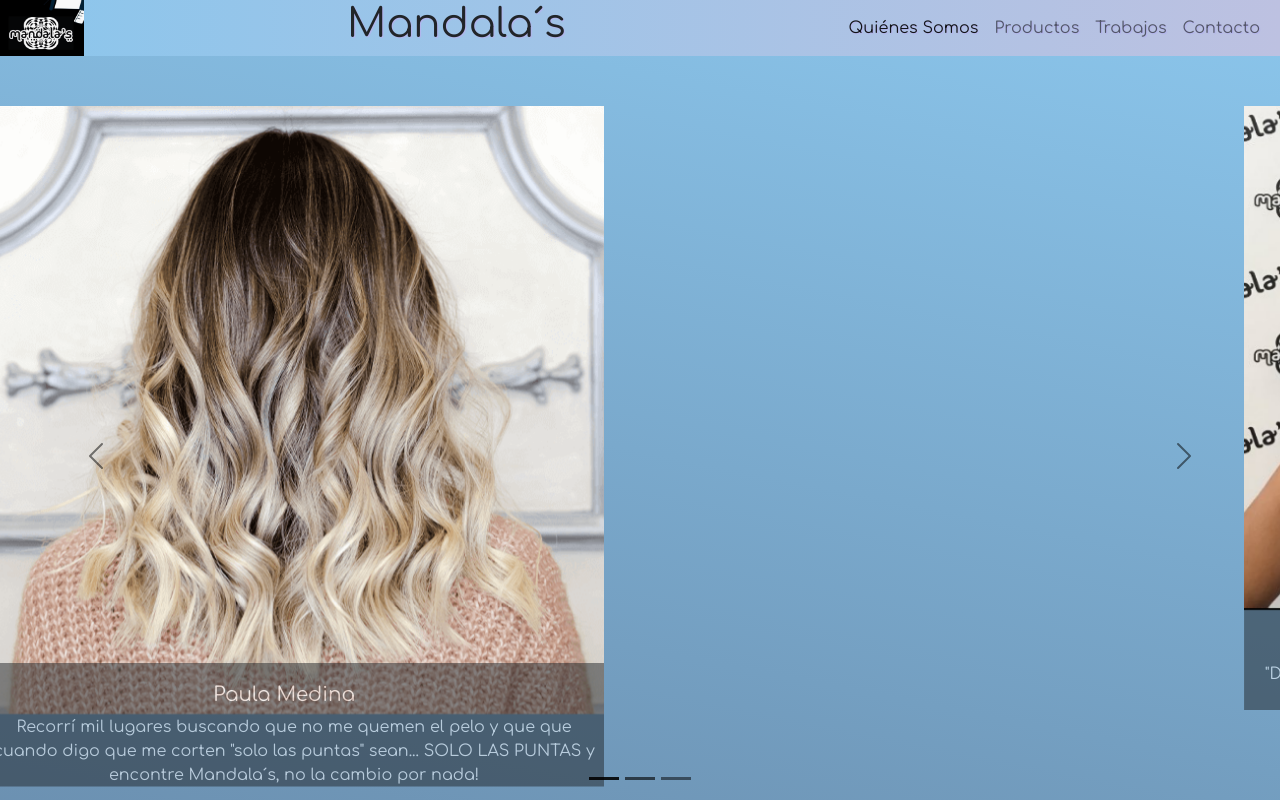
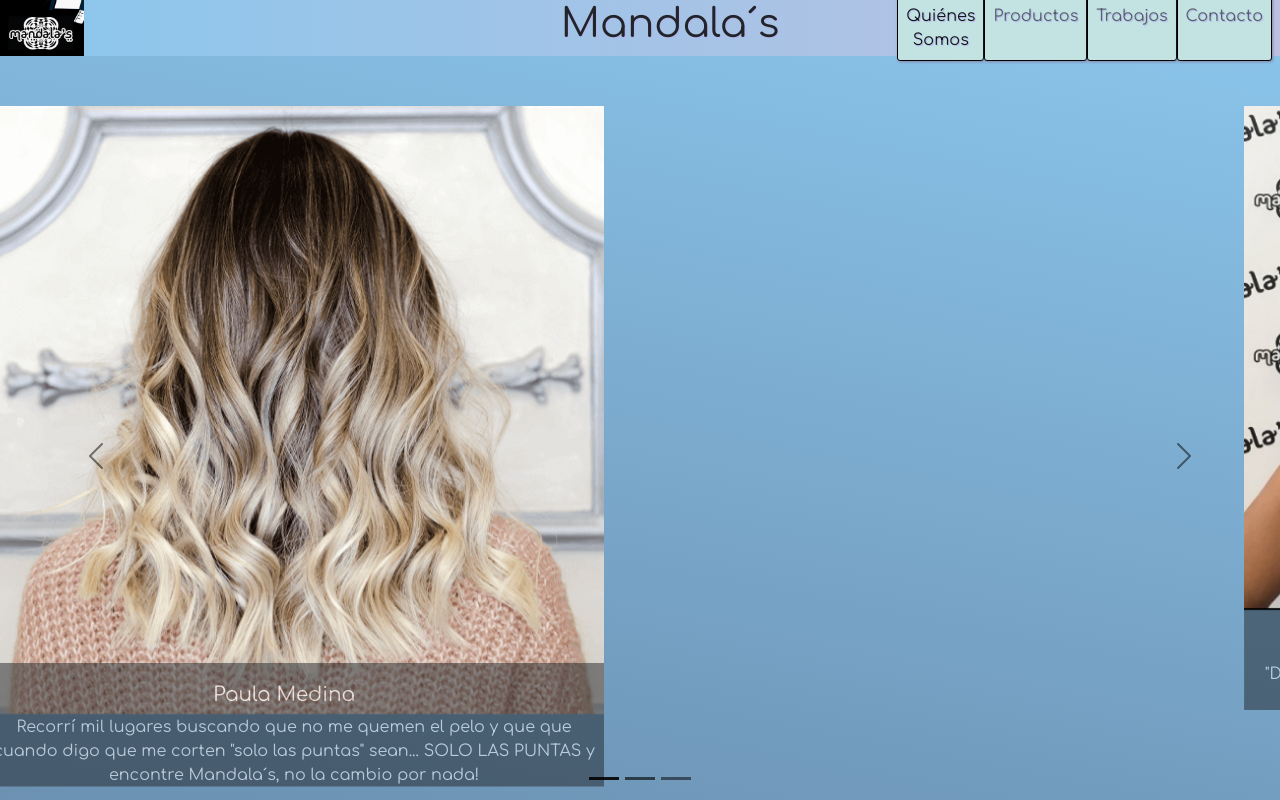
Before and after one commit to ludabi04/entrega-lucas-bianco, a plain HTML site: page pages/principal.html in a window 1280 px wide. Shown: the top 800 px of the page. Drawn offline with nearby package versions, Linux system fonts and the light colour scheme.

Commit message:
arreglo en el menu para mobile

```diff
--- a/css/styles.css
+++ b/css/styles.css
@@ -75,10 +75,24 @@ body {
 }
 
 .titulo-nav {
+    text-align: center;
+}
 
+.navbar-nav {
+    position: absolute;
+    right: .5rem;
+}
+
+.nav-item {
+    background-color: rgb(195, 227, 227);
+    border-radius: 3px;
+    border: 1px solid black;
+    margin: 1rem 0 1rem 0;
     text-align: center;
+    box-shadow: 1px 1px 3px rgb(133, 133, 171);
+}
 
-}
+
 
 .logo_empresa {
     display: none;
```
